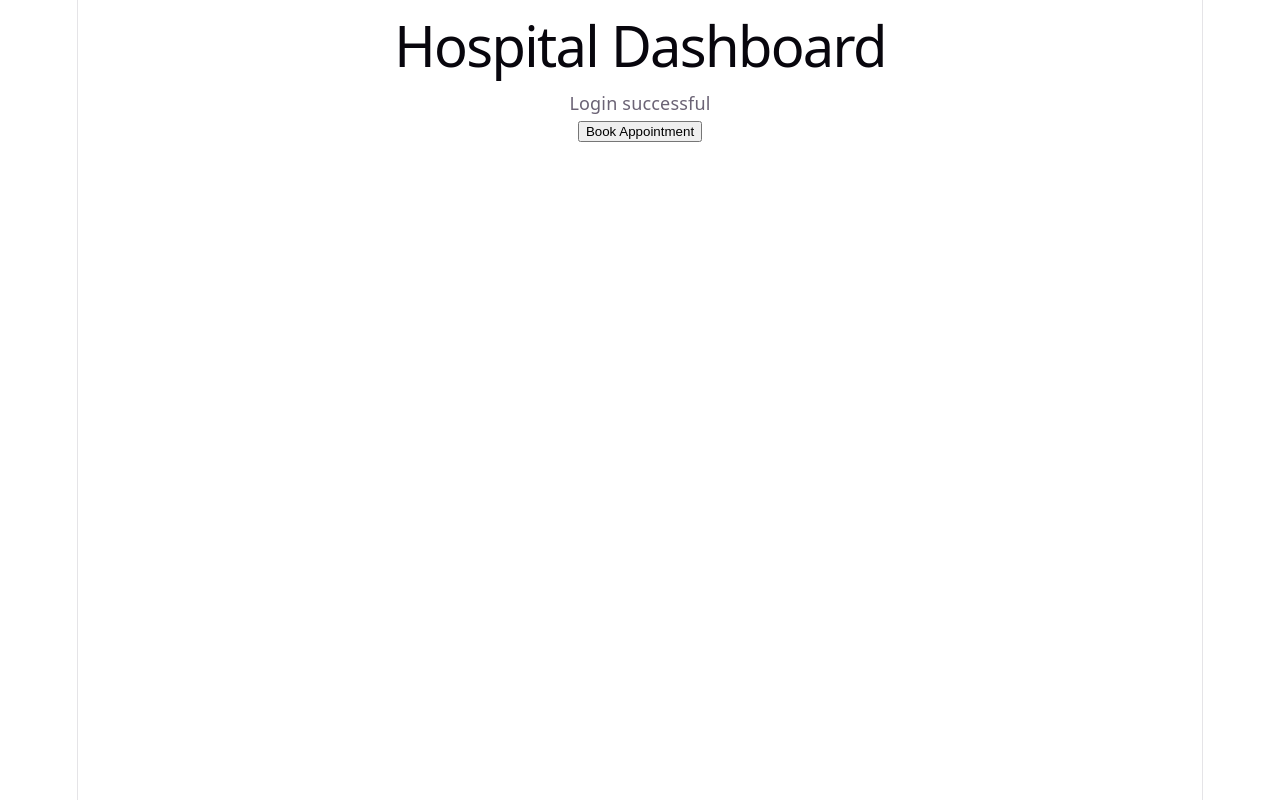
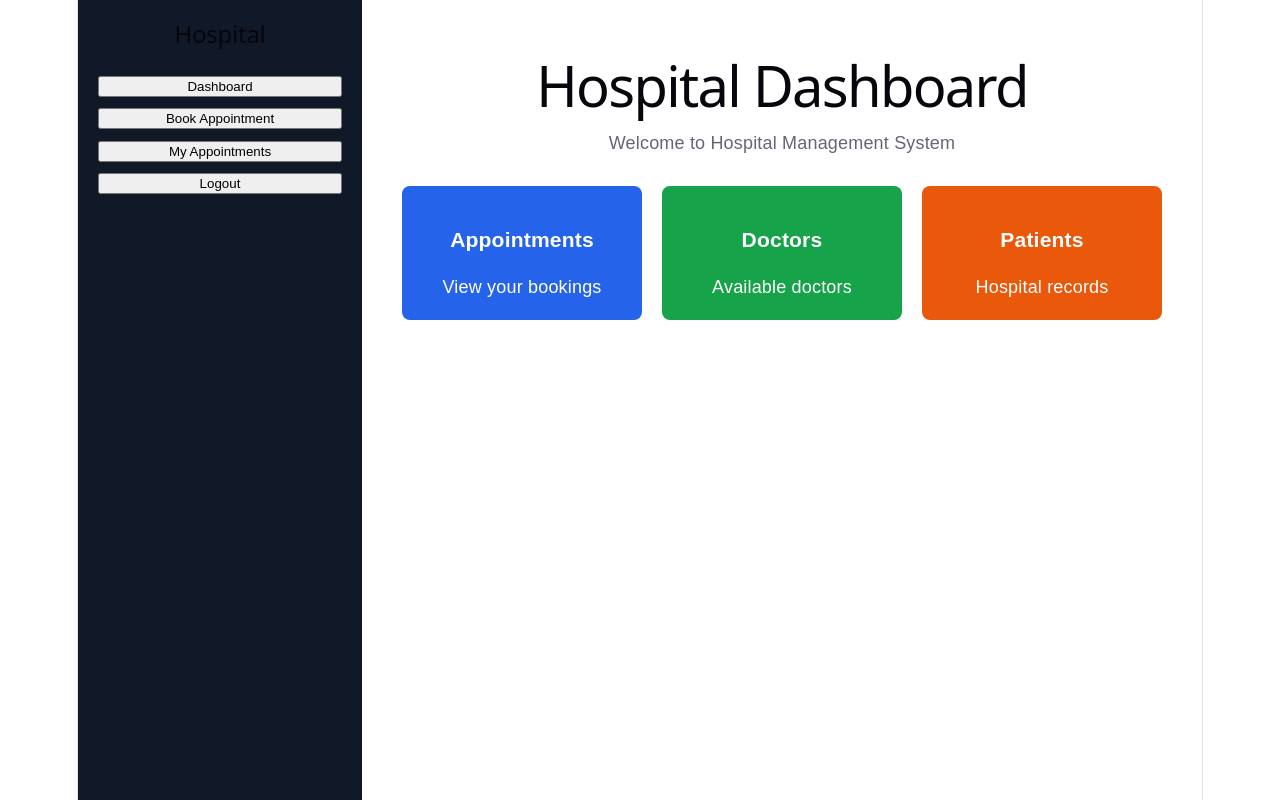
Before and after one commit to Deepak93962/HospitalManegementSoftwareByDeepak, a React app in the folder frontend/: page /dashboard in a window 1280 px wide. Built offline with nearby package versions, Linux system fonts and the light colour scheme; the HTML template or start-up script is replaced by a standard one.

Commit message:
update the appointment function

```diff
--- a/frontend/src/pages/Appointment.jsx
+++ b/frontend/src/pages/Appointment.jsx
@@ -3,6 +3,7 @@ import axios from "axios";
 
 function Appointment() {
   const [doctors, setDoctors] = useState([]);
+
   const [form, setForm] = useState({
     doctor: "",
     date: "",
@@ -16,40 +17,63 @@ function Appointment() {
   }, []);
 
   const fetchDoctors = async () => {
-    const res = await axios.get("http://localhost:5000/api/users/doctors");
-    setDoctors(res.data);
+    try {
+      const token = localStorage.getItem("token");
+
+      const res = await axios.get("http://localhost:5000/api/users/doctors", {
+        headers: {
+          Authorization: `Bearer ${token}`,
+        },
+      });
+
+      setDoctors(res.data);
+    } catch (error) {
+      console.error("Error fetching doctors");
+    }
   };
 
   const handleChange = (e) => {
-    setForm({ ...form, [e.target.name]: e.target.value });
+    setForm({
+      ...form,
+      [e.target.name]: e.target.value,
+    });
   };
 
   const bookAppointment = async () => {
-    const token = localStorage.getItem("token");
+    if (!form.doctor || !form.date || !form.reason) {
+      setMessage("Please fill all fields");
+      return;
+    }
 
     try {
-      const res = await axios.post(
-        "http://localhost:5000/api/appointments",
-        form,
-        {
-          headers: {
-            Authorization: `Bearer ${token}`,
-          },
+      const token = localStorage.getItem("token");
+
+      await axios.post("http://localhost:5000/api/appointments", form, {
+        headers: {
+          Authorization: `Bearer ${token}`,
         },
-      );
+      });
 
       setMessage("Appointment booked successfully");
+
+      setForm({
+        doctor: "",
+        date: "",
+        reason: "",
+      });
     } catch (error) {
-      setMessage("Error booking appointment");
+      setMessage(error.response?.data?.message || "Error booking appointment");
     }
   };
 
   return (
-    <div style={{ padding: "40px" }}>
+    <div style={{ padding: "40px", fontFamily: "Arial" }}>
       <h1>Book Appointment</h1>
 
-      <select name="doctor" onChange={handleChange}>
-        <option>Select Doctor</option>
+      <br />
+
+      <select name="doctor" value={form.doctor} onChange={handleChange}>
+        <option value="">Select Doctor</option>
 
         {doctors.map((doc) => (
           <option key={doc._id} value={doc._id}>
@@ -61,7 +85,12 @@ function Appointment() {
       <br />
       <br />
 
-      <input type="date" name="date" onChange={handleChange} />
+      <input
+        type="date"
+        name="date"
+        value={form.date}
+        onChange={handleChange}
+      />
 
       <br />
       <br />
@@ -70,6 +99,7 @@ function Appointment() {
         type="text"
         name="reason"
         placeholder="Reason"
+        value={form.reason}
         onChange={handleChange}
       />
 
--- a/frontend/src/pages/Dashboard.jsx
+++ b/frontend/src/pages/Dashboard.jsx
@@ -1,13 +1,98 @@
 import { useNavigate } from "react-router-dom";
 
 function Dashboard() {
-    const navigate = useNavigate();
+  const navigate = useNavigate();
+
+  const logout = () => {
+    localStorage.removeItem("token");
+    navigate("/");
+  };
+
   return (
-    <div>
-      <h1>Hospital Dashboard</h1>
-      <p>Login successful</p>
+    <div style={{ display: "flex", height: "100vh", fontFamily: "Arial" }}>
+      {/* Sidebar */}
+      <div
+        style={{
+          width: "250px",
+          background: "#111827",
+          color: "white",
+          padding: "20px",
+        }}
+      >
+        <h2>Hospital</h2>
 
-      <button onClick={() => navigate("/appointment")}>Book Appointment</button>
+        <button
+          style={{ width: "100%", marginTop: "20px" }}
+          onClick={() => navigate("/dashboard")}
+        >
+          Dashboard
+        </button>
+
+        <button
+          style={{ width: "100%", marginTop: "10px" }}
+          onClick={() => navigate("/appointment")}
+        >
+          Book Appointment
+        </button>
+
+        <button
+          style={{ width: "100%", marginTop: "10px" }}
+          onClick={() => navigate("/appointments")}
+        >
+          My Appointments
+        </button>
+
+        <button style={{ width: "100%", marginTop: "10px" }} onClick={logout}>
+          Logout
+        </button>
+      </div>
+
+      {/* Main Content */}
+      <div style={{ flex: 1, padding: "40px" }}>
+        <h1>Hospital Dashboard</h1>
+        <p>Welcome to Hospital Management System</p>
+
+        <div style={{ display: "flex", gap: "20px", marginTop: "30px" }}>
+          <div
+            style={{
+              background: "#2563eb",
+              color: "white",
+              padding: "20px",
+              borderRadius: "8px",
+              width: "200px",
+            }}
+          >
+            <h3>Appointments</h3>
+            <p>View your bookings</p>
+          </div>
+
+          <div
+            style={{
+              background: "#16a34a",
+              color: "white",
+              padding: "20px",
+              borderRadius: "8px",
+              width: "200px",
+            }}
+          >
+            <h3>Doctors</h3>
+            <p>Available doctors</p>
+          </div>
+
+          <div
+            style={{
+              background: "#ea580c",
+              color: "white",
+              padding: "20px",
+              borderRadius: "8px",
+              width: "200px",
+            }}
+          >
+            <h3>Patients</h3>
+            <p>Hospital records</p>
+          </div>
+        </div>
+      </div>
     </div>
   );
 }
--- a/frontend/src/pages/RegisterLogin.jsx
+++ b/frontend/src/pages/RegisterLogin.jsx
@@ -86,6 +86,8 @@ function RegisterLogin() {
         <option value="Patient">Patient</option>
         <option value="Doctor">Doctor</option>
         <option value="Admin">Admin</option>
+        <option value="Receptionist">Receptionist</option>
+
       </select>
 
       <br />
```
Also changed, not shown: 1 other file (tests, documents, lock files or other folders).
